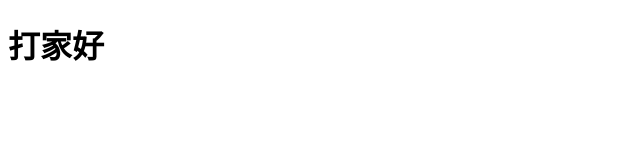
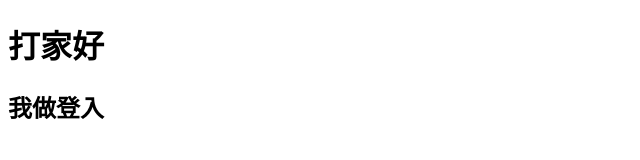
Before and after one commit to Lsingsing/house, a plain HTML site: page l8.html in a window 1280 px wide. Shown: the whole page, without its empty margins (0-640 px from the left). Drawn offline with Linux system fonts and the light colour scheme.

Commit message:
新增登入功能

```diff
--- a/l8.html
+++ b/l8.html
@@ -7,5 +7,6 @@
 </head>
 <body>
     <h1>打家好</h1>
+    <h2>我做登入</h2>
 </body>
 </html>
```
